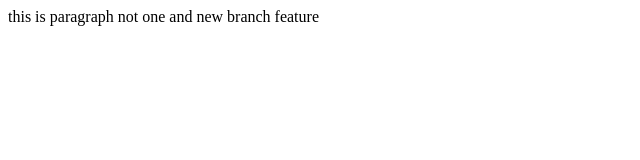
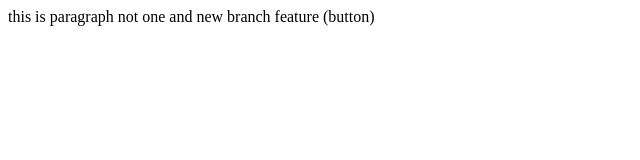
Before and after one commit to Nikhil8171/localrepo, a plain HTML site: page index.html in a window 1280 px wide. Shown: the full height of the page, 0-640 px from the left. Drawn offline with Linux system fonts and the light colour scheme.

```diff
--- a/index.html
+++ b/index.html
@@ -1,4 +1,4 @@
 <p>this is paragraph
      not one
-     and new branch feature
+     and new branch feature (button)
 </p>
```
